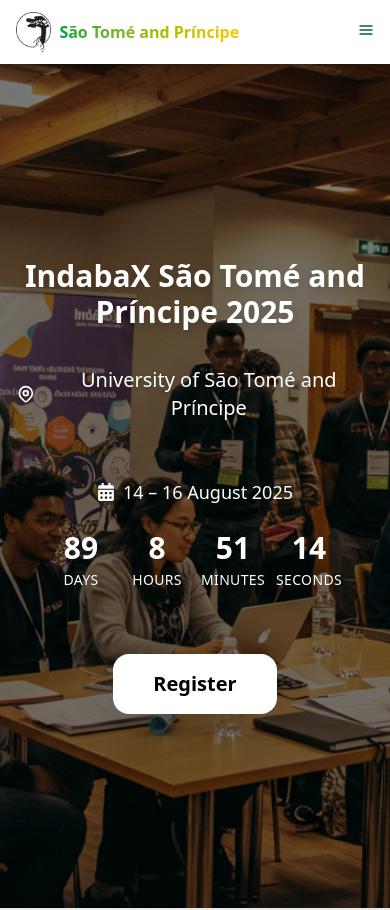
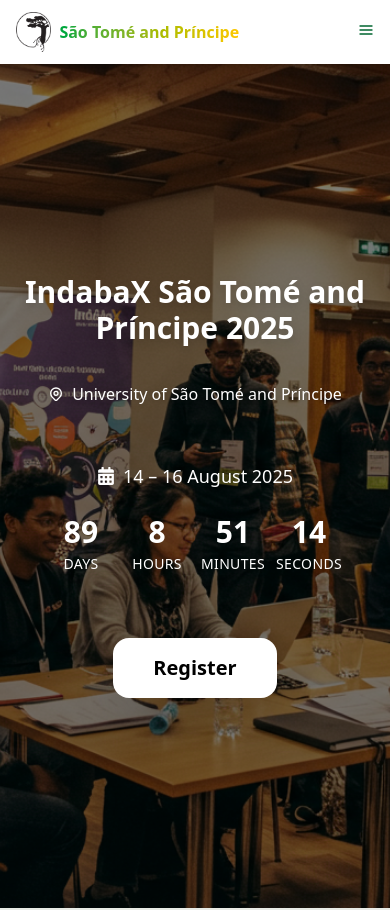
Before and after one commit to MOSOBELULU/indabaX, a React (Vite) app: page / in a window 390 px wide. Shown: the top 910 px of the page. Built offline with nearby package versions, Linux system fonts and the light colour scheme.

Commit message:
fixed: hero Section blocker

```diff
--- a/src/components/Hero.jsx
+++ b/src/components/Hero.jsx
@@ -18,7 +18,7 @@ export default function Hero() {
             IndabaX São Tomé and Príncipe 2025
           </h1>
 
-          <div className="flex items-center justify-center space-x-2 text-white  text-xl md:text-2xl font-medium drop-shadow-sm mb-1 pt-5">
+          <div className="flex items-center justify-center space-x-2 text-white md:text-2xl font-medium drop-shadow-sm mb-1 pt-5">
             <HiOutlineLocationMarker className="text-white  " />
             <span>University of São Tomé and Príncipe</span>
           </div>
--- a/src/index.css
+++ b/src/index.css
@@ -8,6 +8,3 @@
   -webkit-font-smoothing: antialiased;
   -moz-osx-font-smoothing: grayscale;
 }
-body{
-  overflow-x: hidden;
-}
```
